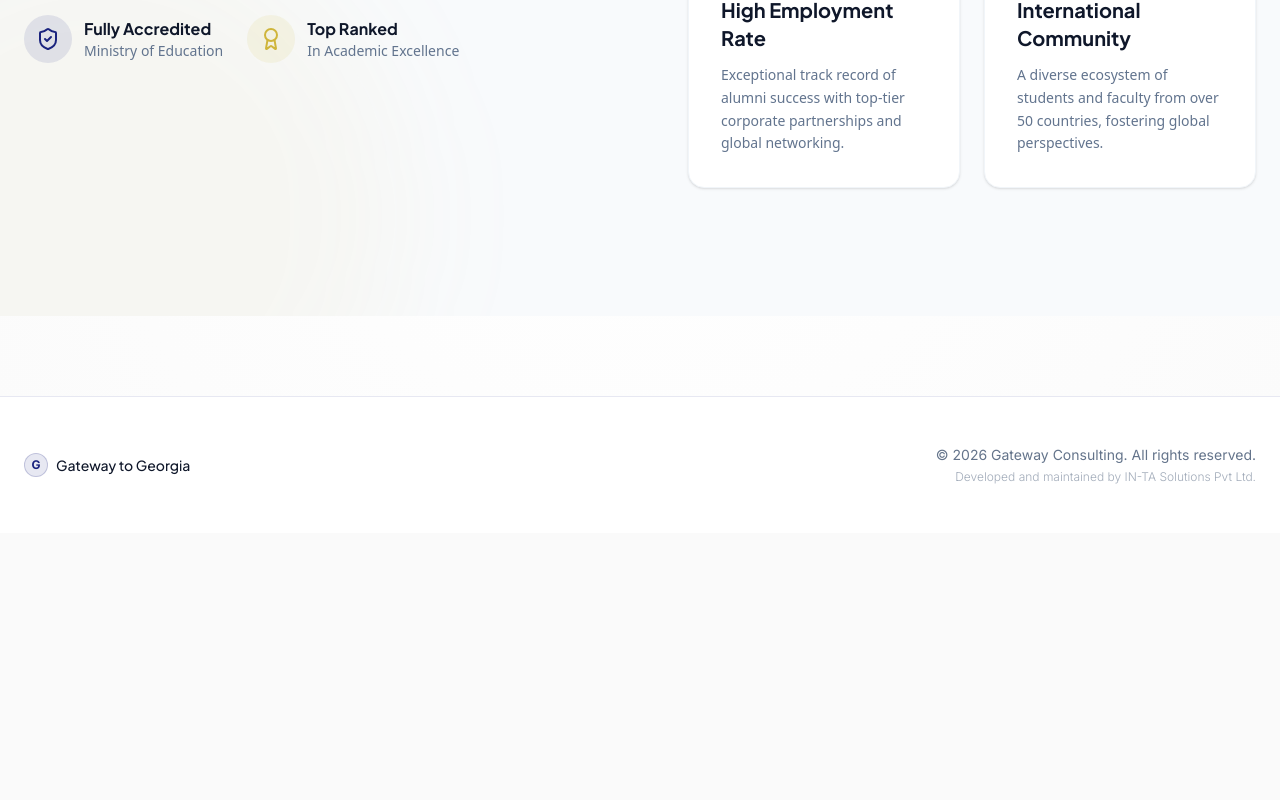
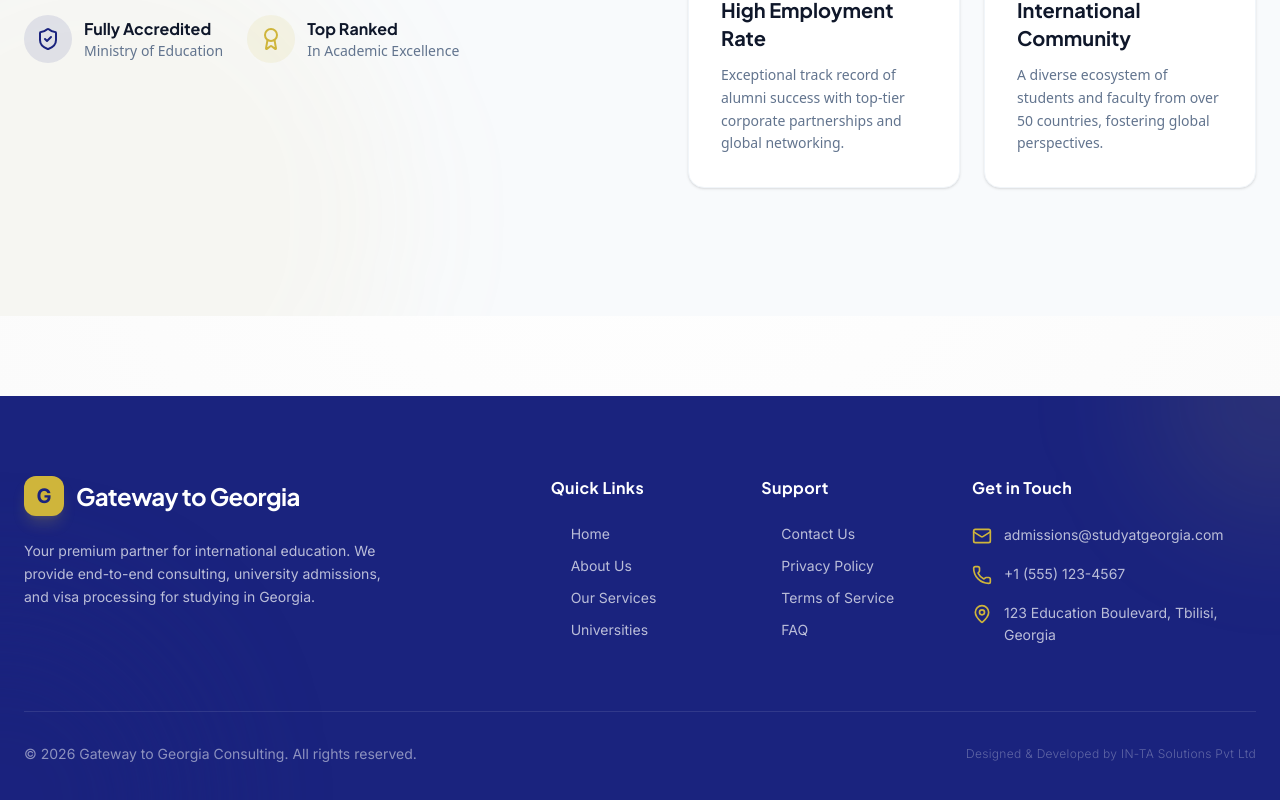
Before and after one commit to Intasolutions/Study_At_Georgia, a Next.js app in the folder frontend/: page / in a window 1280 px wide. Shown: the part 1378-2178 px from the top of the page. Before the commit the page ends 1911 px from the top, so only its background shows below. Built offline with nearby package versions, Linux system fonts and the light colour scheme; no server answers.

Commit message:
style: implement premium footer redesign with deep blue and gold accents

```diff
--- a/frontend/src/components/Footer.tsx
+++ b/frontend/src/components/Footer.tsx
@@ -1,6 +1,8 @@
 "use client";
 
 import { useState, useEffect } from "react";
+import Link from "next/link";
+import { Mail, Phone, MapPin, ArrowRight } from "lucide-react";
 
 const FacebookIcon = () => (
   <svg className="w-5 h-5" fill="currentColor" viewBox="0 0 24 24" aria-hidden="true">
@@ -45,51 +47,131 @@ export default function Footer({ initialContent = {} }: { initialContent?: Recor
   }, [initialContent]);
 
   return (
-    <footer className="border-t border-brand-primary/10 py-12 text-center text-brand-muted text-sm mt-20 bg-brand-surface">
-      <div className="max-w-7xl mx-auto px-6 flex flex-col md:flex-row justify-between items-center gap-6">
+    <footer className="bg-brand-primary text-white pt-20 pb-10 mt-20 relative overflow-hidden">
+      {/* Decorative Gold Elements */}
+      <div className="absolute top-0 right-0 w-64 h-64 bg-brand-gold/10 rounded-full blur-3xl translate-x-1/2 -translate-y-1/2 pointer-events-none"></div>
+      <div className="absolute bottom-0 left-0 w-96 h-96 bg-brand-primary/50 rounded-full blur-3xl -translate-x-1/2 translate-y-1/2 pointer-events-none"></div>
 
-        {/* Brand */}
-        <div className="flex items-center gap-2">
-          <div className="w-6 h-6 rounded-full bg-brand-primary/10 flex items-center justify-center border border-brand-primary/20">
-            <span className="text-brand-primary font-bold text-xs">
+      <div className="max-w-7xl mx-auto px-6 relative z-10">
+        <div className="grid grid-cols-1 md:grid-cols-2 lg:grid-cols-12 gap-12 lg:gap-8 mb-16">
+
+          {/* Brand Column */}
+          <div className="lg:col-span-4 flex flex-col items-start">
+            <div className="flex items-center gap-3 mb-6">
+              <div className="w-10 h-10 rounded-xl bg-brand-gold flex items-center justify-center shadow-lg shadow-brand-gold/20">
+                <span className="text-brand-primary font-bold text-xl">
                   {(content.footer_brand_name || "G")[0]}
                 </span>
               </div>
-          <span className="font-heading font-medium text-brand-foreground">
+              <span className="font-heading font-bold text-2xl text-white tracking-tight">
                 {content.footer_brand_name || "Gateway to Georgia"}
               </span>
             </div>
+            <p className="text-white/70 text-sm leading-relaxed mb-8 max-w-sm">
+              Your premium partner for international education. We provide end-to-end consulting, university admissions, and visa processing for studying in Georgia.
+            </p>
 
             {/* Social Links */}
             <div className="flex items-center gap-4">
               {content.social_facebook && (
-            <a href={content.social_facebook} target="_blank" rel="noopener noreferrer" className="text-slate-400 hover:text-brand-primary transition-colors" aria-label="Facebook">
+                <a href={content.social_facebook} target="_blank" rel="noopener noreferrer" className="w-10 h-10 rounded-full bg-white/5 flex items-center justify-center text-white/70 hover:bg-brand-gold hover:text-brand-primary transition-all duration-300" aria-label="Facebook">
                   <FacebookIcon />
                 </a>
               )}
               {content.social_instagram && (
-            <a href={content.social_instagram} target="_blank" rel="noopener noreferrer" className="text-slate-400 hover:text-brand-primary transition-colors" aria-label="Instagram">
+                <a href={content.social_instagram} target="_blank" rel="noopener noreferrer" className="w-10 h-10 rounded-full bg-white/5 flex items-center justify-center text-white/70 hover:bg-brand-gold hover:text-brand-primary transition-all duration-300" aria-label="Instagram">
                   <InstagramIcon />
                 </a>
               )}
               {content.social_youtube && (
-            <a href={content.social_youtube} target="_blank" rel="noopener noreferrer" className="text-slate-400 hover:text-brand-primary transition-colors" aria-label="YouTube">
+                <a href={content.social_youtube} target="_blank" rel="noopener noreferrer" className="w-10 h-10 rounded-full bg-white/5 flex items-center justify-center text-white/70 hover:bg-brand-gold hover:text-brand-primary transition-all duration-300" aria-label="YouTube">
                   <YoutubeIcon />
                 </a>
               )}
               {content.social_linkedin && (
-            <a href={content.social_linkedin} target="_blank" rel="noopener noreferrer" className="text-slate-400 hover:text-brand-primary transition-colors" aria-label="LinkedIn">
+                <a href={content.social_linkedin} target="_blank" rel="noopener noreferrer" className="w-10 h-10 rounded-full bg-white/5 flex items-center justify-center text-white/70 hover:bg-brand-gold hover:text-brand-primary transition-all duration-300" aria-label="LinkedIn">
                   <LinkedinIcon />
                 </a>
               )}
             </div>
-
-        {/* Copyright */}
-        <div className="flex flex-col items-center md:items-end gap-1">
-          <p>© {new Date().getFullYear()} {content.footer_copyright || "Gateway Consulting. All rights reserved."}</p>
-          <p className="text-xs opacity-60 font-light">{content.footer_developer_tagline || "Developed and maintained by IN-TA Solutions Pvt Ltd."}</p>
           </div>
 
+          {/* Quick Links Column */}
+          <div className="lg:col-span-2 lg:col-start-6">
+            <h4 className="font-heading font-bold text-white mb-6 tracking-wide">Quick Links</h4>
+            <ul className="space-y-3">
+              {[
+                { name: 'Home', href: '/' },
+                { name: 'About Us', href: '/about' },
+                { name: 'Our Services', href: '/services' },
+                { name: 'Universities', href: '/universities' },
+              ].map((link) => (
+                <li key={link.name}>
+                  <Link href={link.href} className="text-white/70 text-sm hover:text-brand-gold transition-colors flex items-center gap-2 group">
+                    <ArrowRight className="w-3 h-3 opacity-0 -translate-x-2 group-hover:opacity-100 group-hover:translate-x-0 transition-all duration-300" />
+                    <span>{link.name}</span>
+                  </Link>
+                </li>
+              ))}
+            </ul>
+          </div>
+
+          {/* Legal Links Column */}
+          <div className="lg:col-span-2">
+            <h4 className="font-heading font-bold text-white mb-6 tracking-wide">Support</h4>
+            <ul className="space-y-3">
+              {[
+                { name: 'Contact Us', href: '/contact' },
+                { name: 'Privacy Policy', href: '#' },
+                { name: 'Terms of Service', href: '#' },
+                { name: 'FAQ', href: '/contact' },
+              ].map((link) => (
+                <li key={link.name}>
+                  <Link href={link.href} className="text-white/70 text-sm hover:text-brand-gold transition-colors flex items-center gap-2 group">
+                    <ArrowRight className="w-3 h-3 opacity-0 -translate-x-2 group-hover:opacity-100 group-hover:translate-x-0 transition-all duration-300" />
+                    <span>{link.name}</span>
+                  </Link>
+                </li>
+              ))}
+            </ul>
+          </div>
+
+          {/* Contact Column */}
+          <div className="lg:col-span-3">
+            <h4 className="font-heading font-bold text-white mb-6 tracking-wide">Get in Touch</h4>
+            <ul className="space-y-4">
+              <li className="flex items-start gap-3 text-white/70 text-sm">
+                <Mail className="w-5 h-5 text-brand-gold shrink-0 mt-0.5" />
+                <span className="leading-relaxed">
+                  {content.contact_email || "admissions@studyatgeorgia.com"}
+                </span>
+              </li>
+              <li className="flex items-start gap-3 text-white/70 text-sm">
+                <Phone className="w-5 h-5 text-brand-gold shrink-0 mt-0.5" />
+                <span className="leading-relaxed">
+                  {content.contact_phone || "+1 (555) 123-4567"}
+                </span>
+              </li>
+              <li className="flex items-start gap-3 text-white/70 text-sm">
+                <MapPin className="w-5 h-5 text-brand-gold shrink-0 mt-0.5" />
+                <span className="leading-relaxed">
+                  {content.contact_address || "123 Education Boulevard, Tbilisi, Georgia"}
+                </span>
+              </li>
+            </ul>
+          </div>
+
+        </div>
+
+        {/* Bottom Bar */}
+        <div className="border-t border-white/10 pt-8 flex flex-col md:flex-row justify-between items-center gap-4">
+          <p className="text-white/50 text-sm">
+            © {new Date().getFullYear()} {content.footer_copyright || "Gateway to Georgia Consulting. All rights reserved."}
+          </p>
+          <p className="text-white/30 text-xs font-light tracking-wide">
+            {content.footer_developer_tagline || "Designed & Developed by IN-TA Solutions Pvt Ltd"}
+          </p>
+        </div>
       </div>
     </footer>
   );
```
Lines whose indentation alone changed are shown as unchanged.
